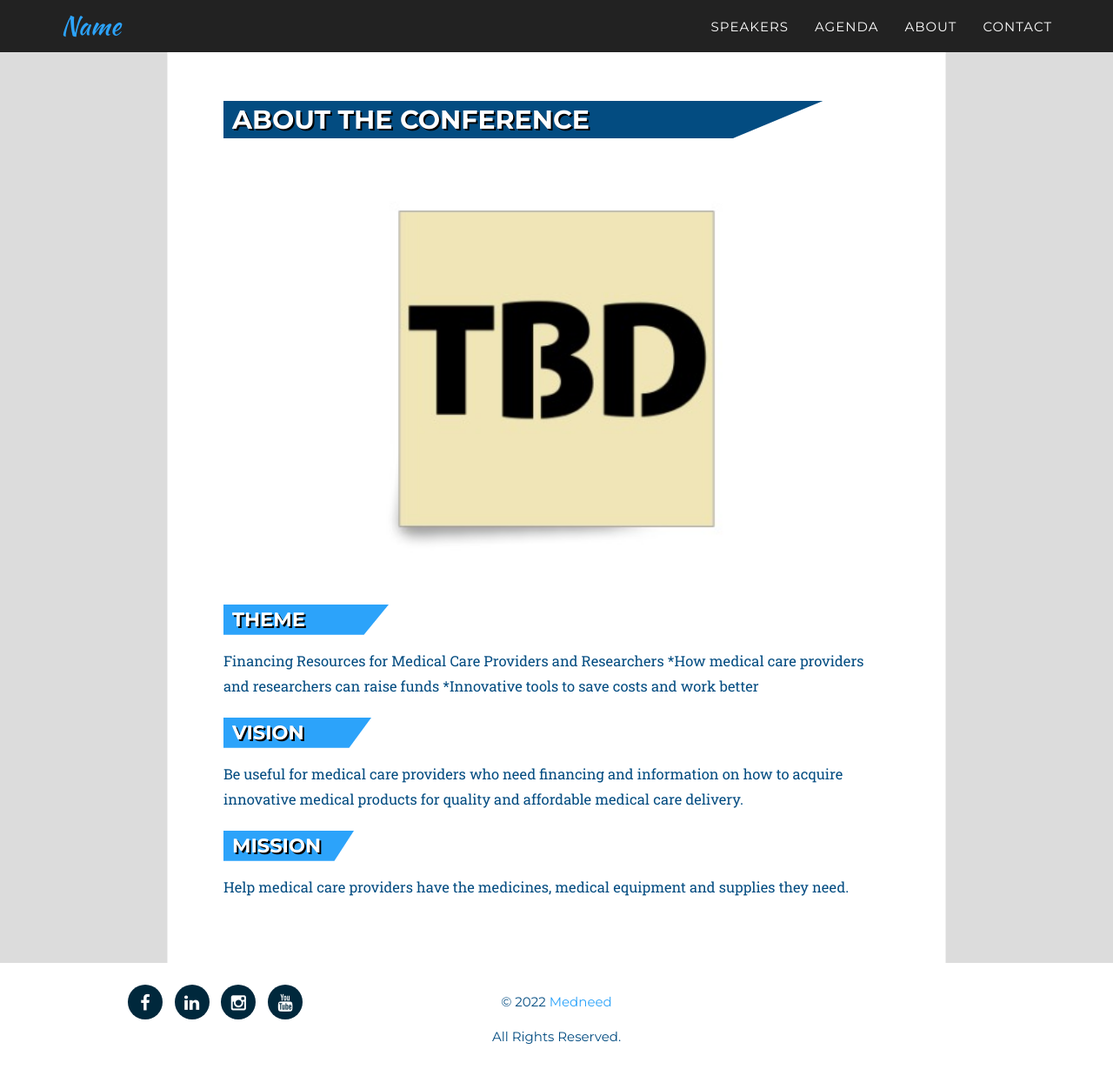
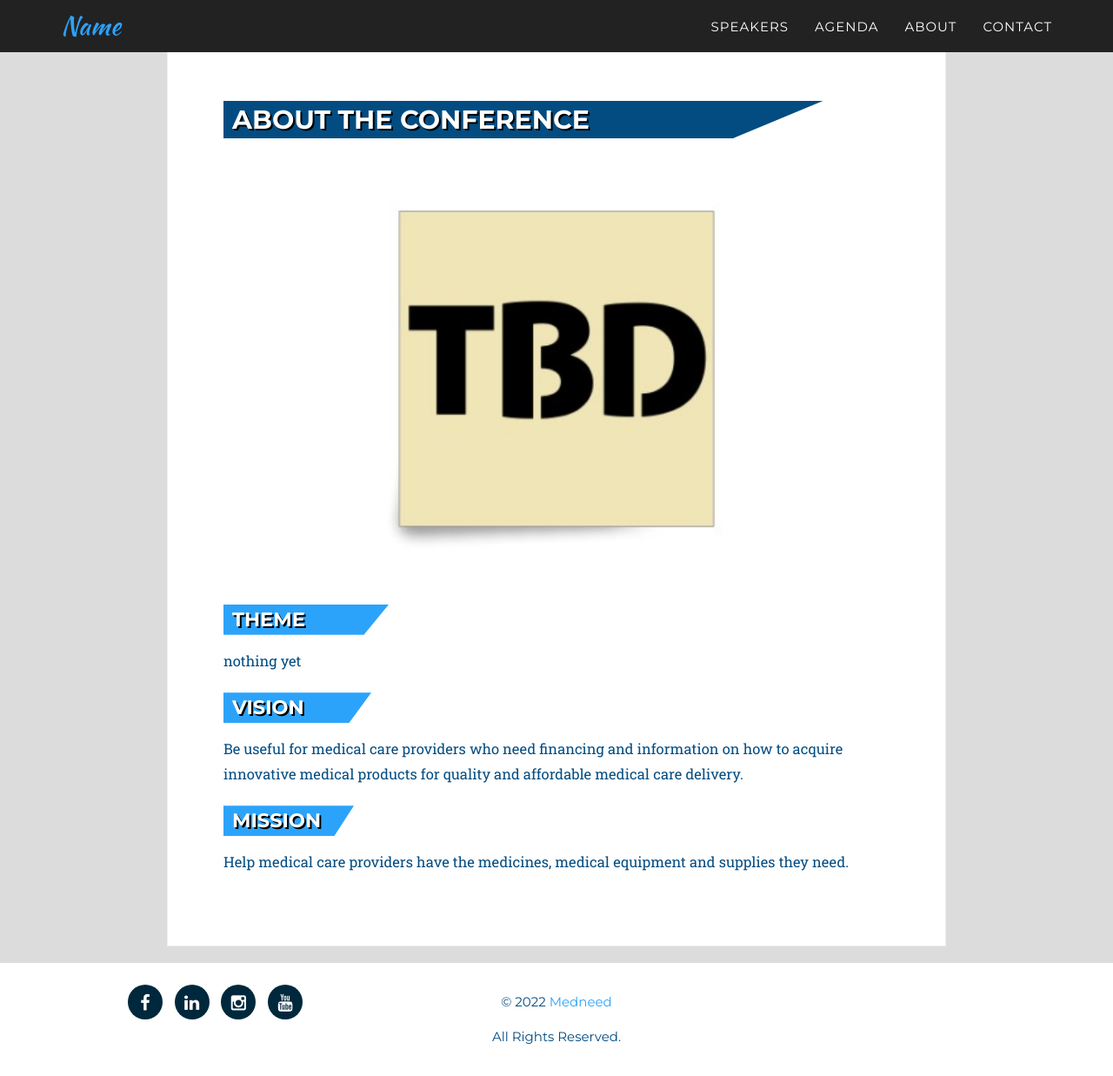
Before and after one commit to Iraneus/workshop, a Jekyll site: the page built from _2016_pages/about.html, in a window 1280 px wide and 1237 px high. Shown: the whole window at 87% size. Built offline with Jekyll 4.4.1, drawn with Linux system fonts in a browser that asks for light colours; some web fonts are replaced.

```diff
--- a/_2016_pages/about.html
+++ b/_2016_pages/about.html
@@ -18,9 +18,8 @@ title: About the Conference
       <h2 class="first">Theme</h2>
 
       <p>
-        Financing Resources for Medical Care Providers and Researchers
-        *How medical care providers and researchers can raise funds
-        *Innovative tools to save costs and work better
+        nothing yet
+
       </p>
 
       <h2 class="second">Vision</h2>
--- a/_config.yml
+++ b/_config.yml
@@ -1,4 +1,4 @@
-title: MedNeed Workshop for Medical Care Providers
+title: Medneed Workshop
 description: > # this means to ignore newlines until "baseurl:"
   Join us on this edition of MedNeed Workshop for medical care providers and stakeholders to gain in-depth knowledge and access to financing strategies and resources for payment of medicines, equipment and supplies needed for quality and affordable medical care. Participants equally learn about innovative cost-saving tools for medical practice and research and have the opportunity to get live answers on solutions provided by MedNeed and partners.
 baseurl: "" # the subpath of your site, e.g. /blog
```
Also changed, not shown: _includes/2017_data/sponsors.html (+1 -22 lines), samples/sponsors.html (added, +44 -0 lines).
